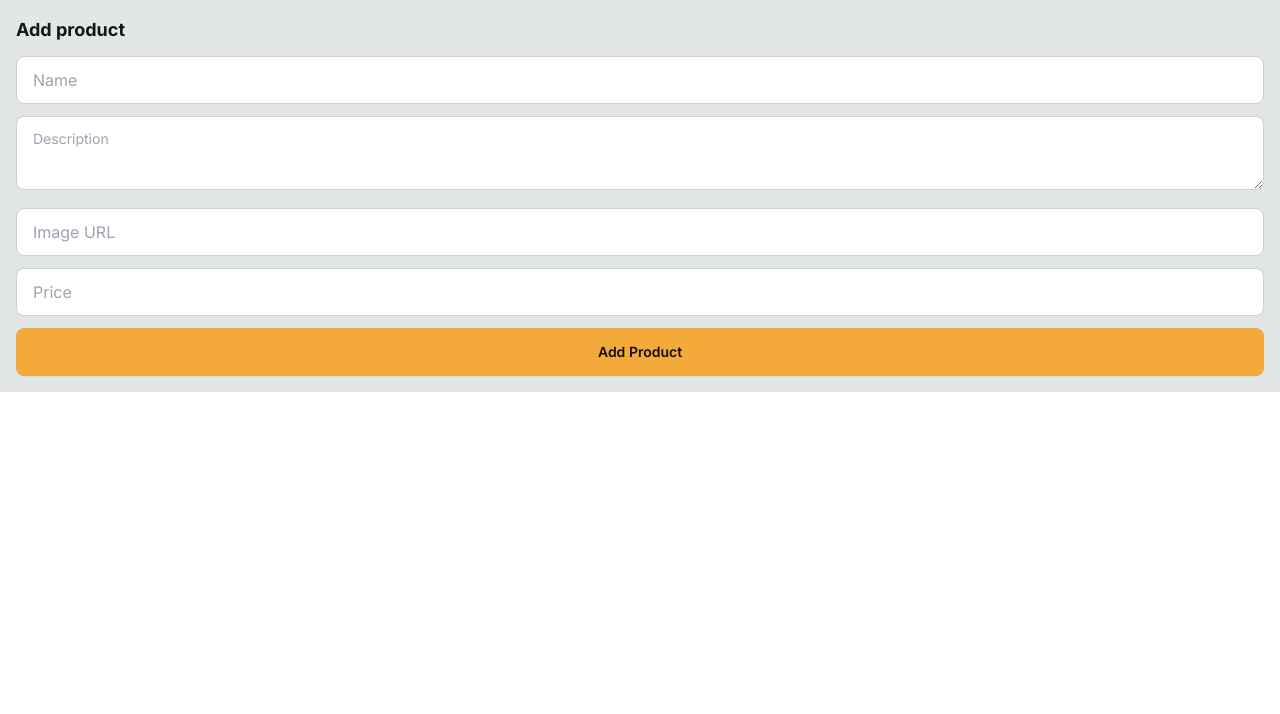
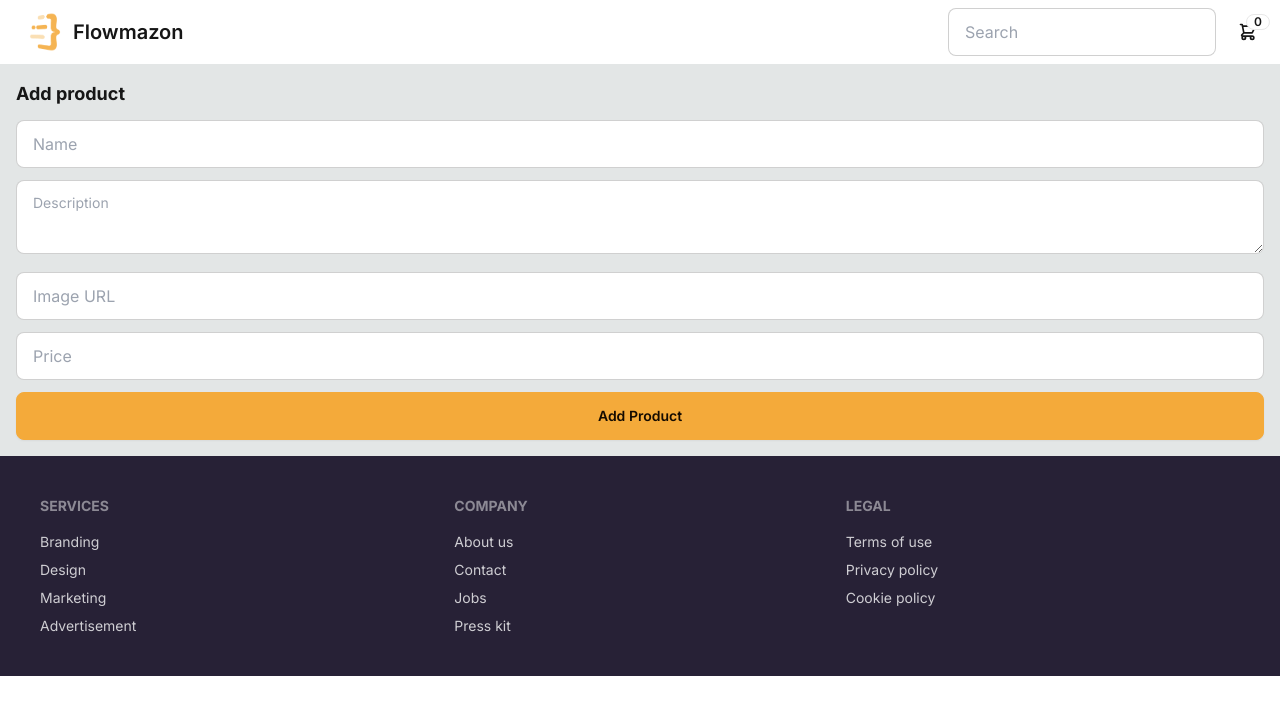
Before and after one commit to sablikj/nextjs-ecommerce, a Next.js app: page /add-product in a window 1280 px wide. Shown: the top 714 px of the page. Built offline with nearby package versions, Linux system fonts and the light colour scheme; no server answers.

Commit message:
Added navbar and footer

```diff
--- /dev/null
+++ b/app/(components)/Footer.tsx
@@ -0,0 +1,28 @@
+export default function Footer() {
+  return (
+    <footer className="bg-neutral p-10 text-neutral-content">
+      <div className="footer m-auto max-w-7xl">
+        <div>
+          <span className="footer-title">Services</span>
+          <a className="link-hover link">Branding</a>
+          <a className="link-hover link">Design</a>
+          <a className="link-hover link">Marketing</a>
+          <a className="link-hover link">Advertisement</a>
+        </div>
+        <div>
+          <span className="footer-title">Company</span>
+          <a className="link-hover link">About us</a>
+          <a className="link-hover link">Contact</a>
+          <a className="link-hover link">Jobs</a>
+          <a className="link-hover link">Press kit</a>
+        </div>
+        <div>
+          <span className="footer-title">Legal</span>
+          <a className="link-hover link">Terms of use</a>
+          <a className="link-hover link">Privacy policy</a>
+          <a className="link-hover link">Cookie policy</a>
+        </div>
+      </div>
+    </footer>
+  );
+}
--- /dev/null
+++ b/app/(components)/Navbar.tsx
@@ -0,0 +1,45 @@
+import Image from "next/image";
+import Link from "next/link";
+import logo from "@/assets/logo.png";
+import { redirect } from "next/navigation";
+import { getCart } from "@/lib/db/cart";
+import ShoppingCartButton from "./ShoppingCartButton";
+
+async function searchProducts(formData: FormData) {
+  "use server";
+
+  const searchQuery = formData.get("search")?.toString();
+
+  if (searchQuery) {
+    redirect("/search?query=" + searchQuery);
+  }
+}
+
+export default async function Navbar() {
+  const cart = await getCart();
+
+  return (
+    <div className="bg-base-100">
+      <div className="navbar m-auto max-w-7xl flex-col gap-2 sm:flex-row">
+        <div className="flex-1">
+          <Link href="/" className="btn btn-ghost text-xl ">
+            <Image src={logo} alt="Flowmazon logo" height={40} width={40} />
+            Flowmazon
+          </Link>
+        </div>
+        <div className="flex-none gap-2">
+          <form action={searchProducts}>
+            <div className="form-control">
+              <input
+                name="search"
+                placeholder="Search"
+                className="input input-bordered w-full min-w-[100px]"
+              />
+            </div>
+          </form>
+          <ShoppingCartButton cart={cart} />
+        </div>
+      </div>
+    </div>
+  );
+}
--- /dev/null
+++ b/app/(components)/ShoppingCartButton.tsx
@@ -0,0 +1,64 @@
+"use client";
+
+import { ShoppingCart } from "@/lib/db/cart";
+import { formatPrice } from "@/lib/format";
+import Link from "next/link";
+
+interface ShoppingCartButtonProps {
+  cart: ShoppingCart | null;
+}
+
+export default function ShoppingCartButton({ cart }: ShoppingCartButtonProps) {
+  function closeDropdown() {
+    const elem = document.activeElement as HTMLElement;
+    if (elem) {
+      elem.blur();
+    }
+  }
+
+  return (
+    <div className="dropdown dropdown-end">
+      <label tabIndex={0} className="btn btn-circle btn-ghost">
+        <div className="indicator">
+          <svg
+            xmlns="http://www.w3.org/2000/svg"
+            className="h-5 w-5"
+            fill="none"
+            viewBox="0 0 24 24"
+            stroke="currentColor"
+          >
+            <path
+              strokeLinecap="round"
+              strokeLinejoin="round"
+              strokeWidth="2"
+              d="M3 3h2l.4 2M7 13h10l4-8H5.4M7 13L5.4 5M7 13l-2.293 2.293c-.63.63-.184 1.707.707 1.707H17m0 0a2 2 0 100 4 2 2 0 000-4zm-8 2a2 2 0 11-4 0 2 2 0 014 0z"
+            />
+          </svg>
+          <span className="badge indicator-item badge-sm">
+            {cart?.size || 0}
+          </span>
+        </div>
+      </label>
+      <div
+        tabIndex={0}
+        className="card dropdown-content card-compact z-30 mt-3 w-52 bg-base-100 shadow"
+      >
+        <div className="card-body">
+          <span className="text-lg font-bold">{cart?.size || 0} Items</span>
+          <span className="text-info">
+            Subtotal: {formatPrice(cart?.subtotal || 0)}
+          </span>
+          <div className="card-actions">
+            <Link
+              href="/cart"
+              className="btn btn-primary btn-block"
+              onClick={closeDropdown}
+            >
+              View Cart
+            </Link>
+          </div>
+        </div>
+      </div>
+    </div>
+  );
+}
--- a/app/layout.tsx
+++ b/app/layout.tsx
@@ -1,6 +1,8 @@
 import type { Metadata } from "next";
 import { Inter } from "next/font/google";
 import "./globals.css";
+import Navbar from "./(components)/Navbar";
+import Footer from "./(components)/Footer";
 
 const inter = Inter({ subsets: ["latin"] });
 
@@ -17,7 +19,9 @@
   return (
     <html lang="en">
       <body className={inter.className}>
+        <Navbar />
         <main className="m-auto min-w-[300px] max-w-7xl p-4">{children}</main>
+        <Footer />
       </body>
     </html>
   );
```
Also changed, not shown: 1 other file (tests, documents, lock files or other folders).
